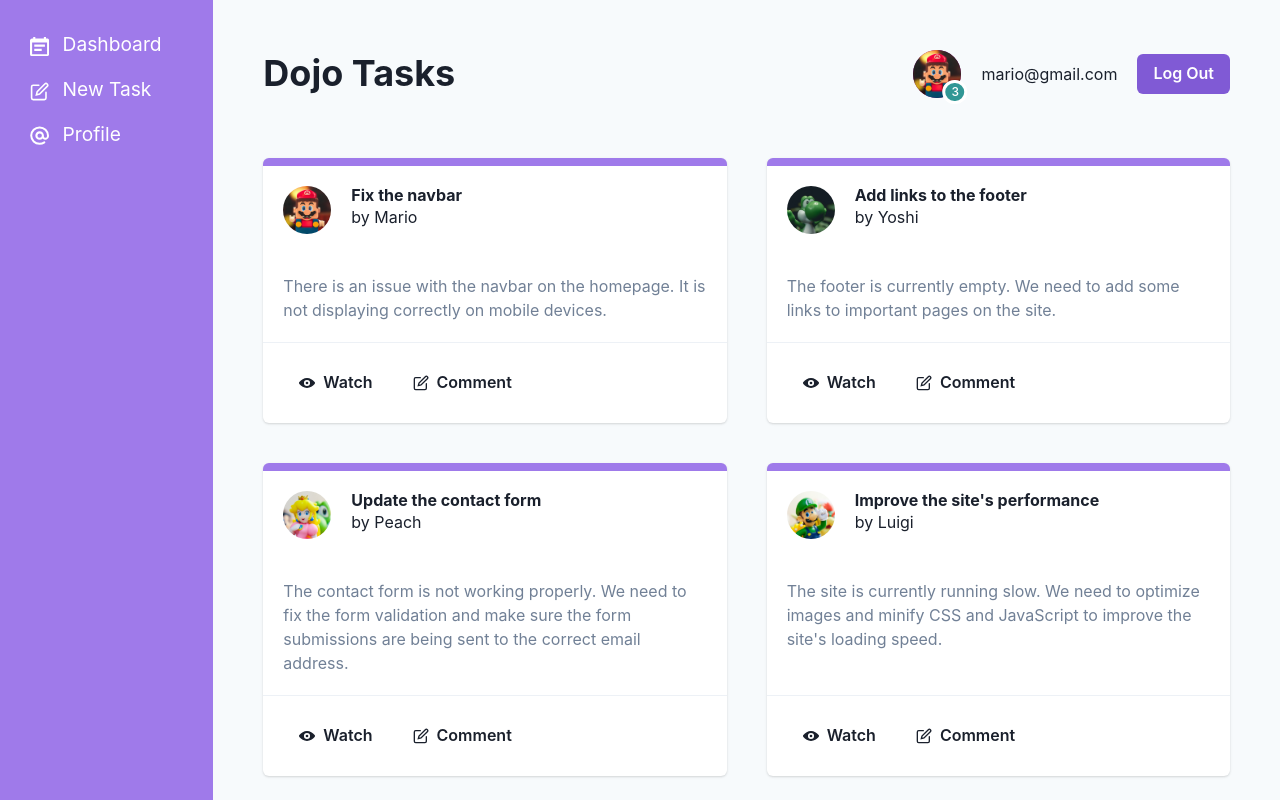
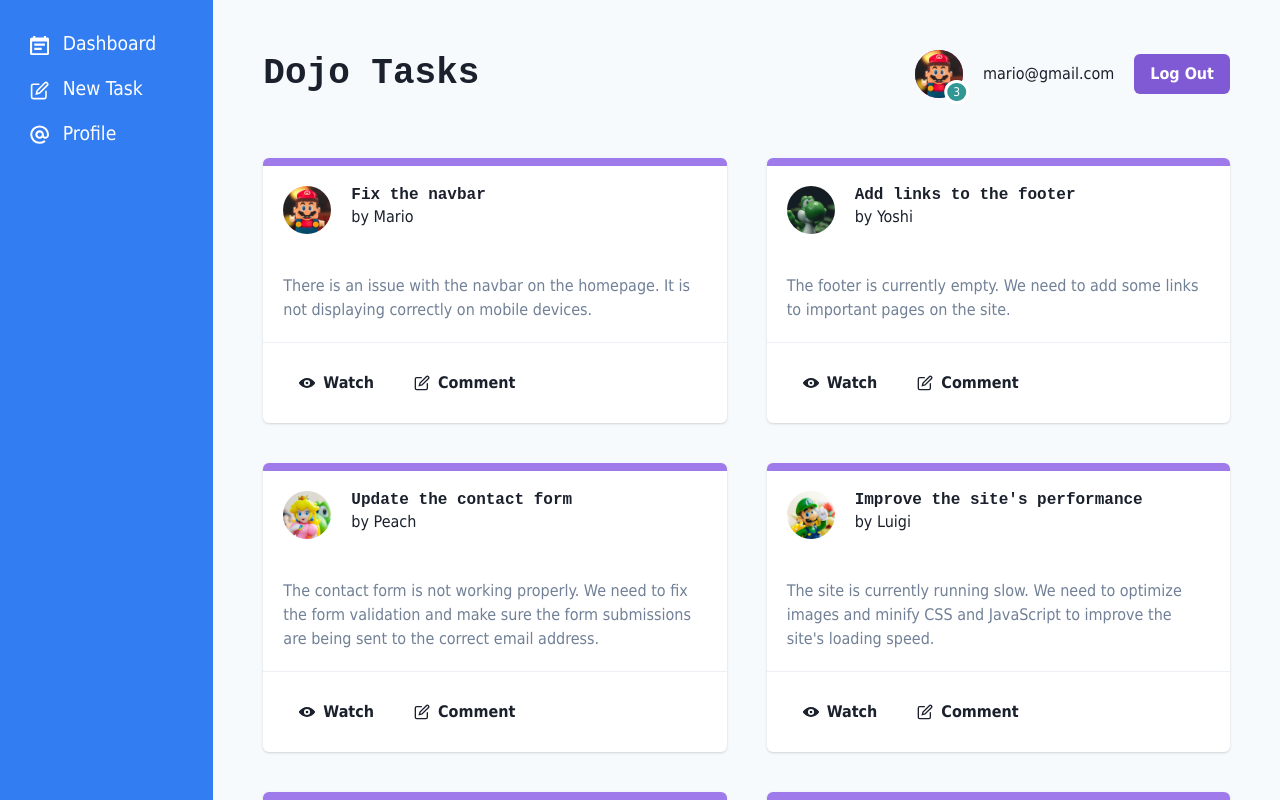
Before and after one commit to subashhB/chakra-ui-practice, a React (Vite) app: page / in a window 1280 px wide. Shown: the top 800 px of the page. Built offline with nearby package versions, Linux system fonts and the light colour scheme; data requests are answered from the project's data file.

Commit message:
chore: Customizing the Themes

```diff
--- a/src/layouts/RootLayout.jsx
+++ b/src/layouts/RootLayout.jsx
@@ -6,8 +6,14 @@
 export default function RootLayout() {
   return (
     <Grid templateColumns="repeat(6, 1fr)" bg="gray.50">
-      <GridItem colSpan={{ base: 6, lg: 2, xl: 1 }} p={{ base: "20px", lg: "30px" }} as="aside" bg="purple.400" minHeight={{ lg: "100vh"}}>
-        <Sidebar/>
+      <GridItem
+        colSpan={{ base: 6, lg: 2, xl: 1 }}
+        p={{ base: "20px", lg: "30px" }}
+        as="aside"
+        bg="brand.600"
+        minHeight={{ lg: "100vh" }}
+      >
+        <Sidebar />
       </GridItem>
       <GridItem as="main" p="40px" colSpan={{ base: 6, lg: 4, xl: 5 }}>
         <Navbar />
--- a/src/main.jsx
+++ b/src/main.jsx
@@ -1,11 +1,29 @@
 import React from "react";
 import ReactDOM from "react-dom/client";
 import App from "./App";
-import { ChakraProvider } from "@chakra-ui/react";
+import { ChakraProvider, extendTheme } from "@chakra-ui/react";
+
+//Extend the Theme
+const colors ={
+  brand: {
+    900: '#024fc9',
+    800: '#146af5',
+    700: '#2977f2',
+    600: '#337df2',
+    500: '#4287f5',
+  }
+}
+
+const fonts={
+  body: 'Tahoma',
+  heading: 'Courier New',
+}
+
+const theme = extendTheme({ colors, fonts })
 
 ReactDOM.createRoot(document.getElementById("root")).render(
   <React.StrictMode>
-    <ChakraProvider>
+    <ChakraProvider theme={theme}>
       <App />
     </ChakraProvider>
   </React.StrictMode>
```
